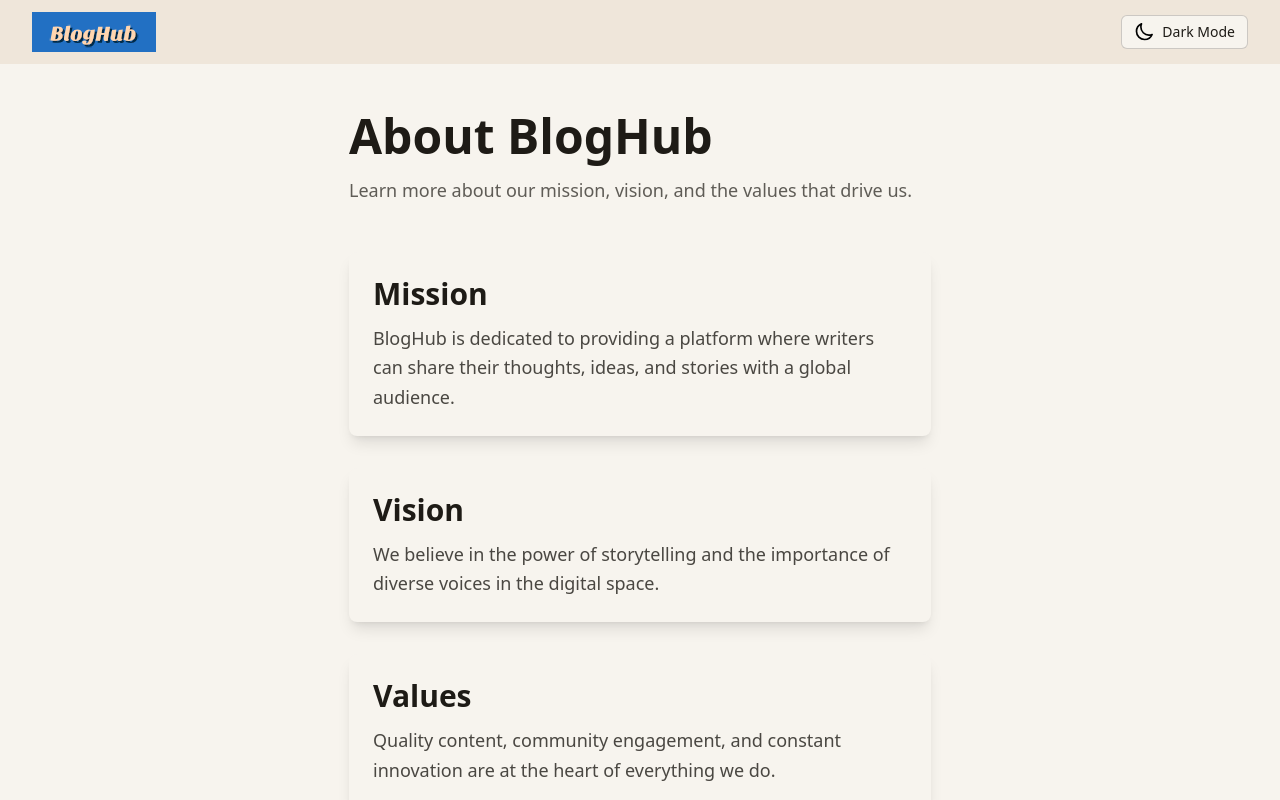
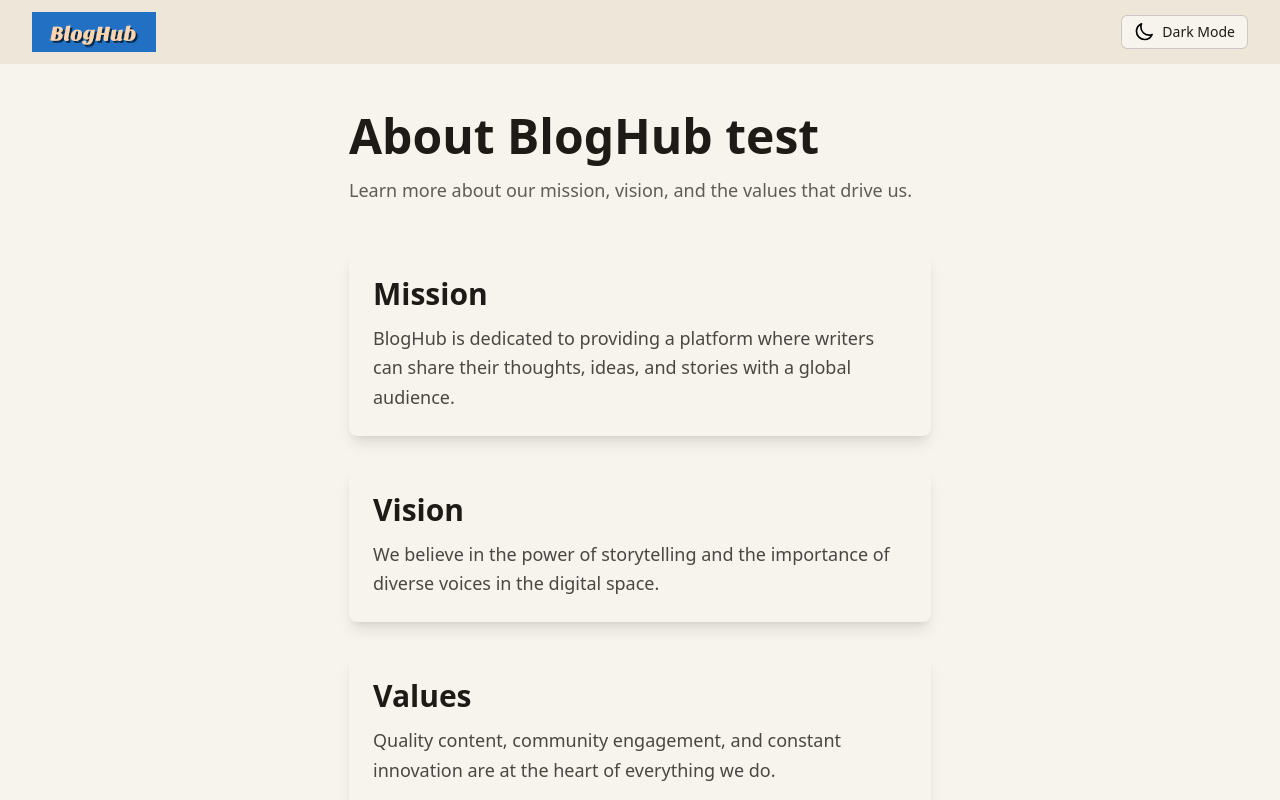
Before and after one commit to ishwork/BlogHub, a Next.js app: page /about in a window 1280 px wide. Shown: the top 800 px of the page. Built offline with nearby package versions, Linux system fonts and the light colour scheme; no server answers.

Commit message:
test: GitHub workflow

```diff
--- a/src/components/About.tsx
+++ b/src/components/About.tsx
@@ -3,7 +3,7 @@ import { aboutData } from '@/src/data/about';
 const About = () => (
   <div className="space-y-8">
     <div className="mb-12" data-testid="about-header">
-      <h1 className="text-4xl md:text-5xl font-bold text-text mb-4">About BlogHub</h1>
+      <h1 className="text-4xl md:text-5xl font-bold text-text mb-4">About BlogHub test</h1>
       <p className="text-text/70 text-lg">
         Learn more about our mission, vision, and the values that drive us.
       </p>
```
